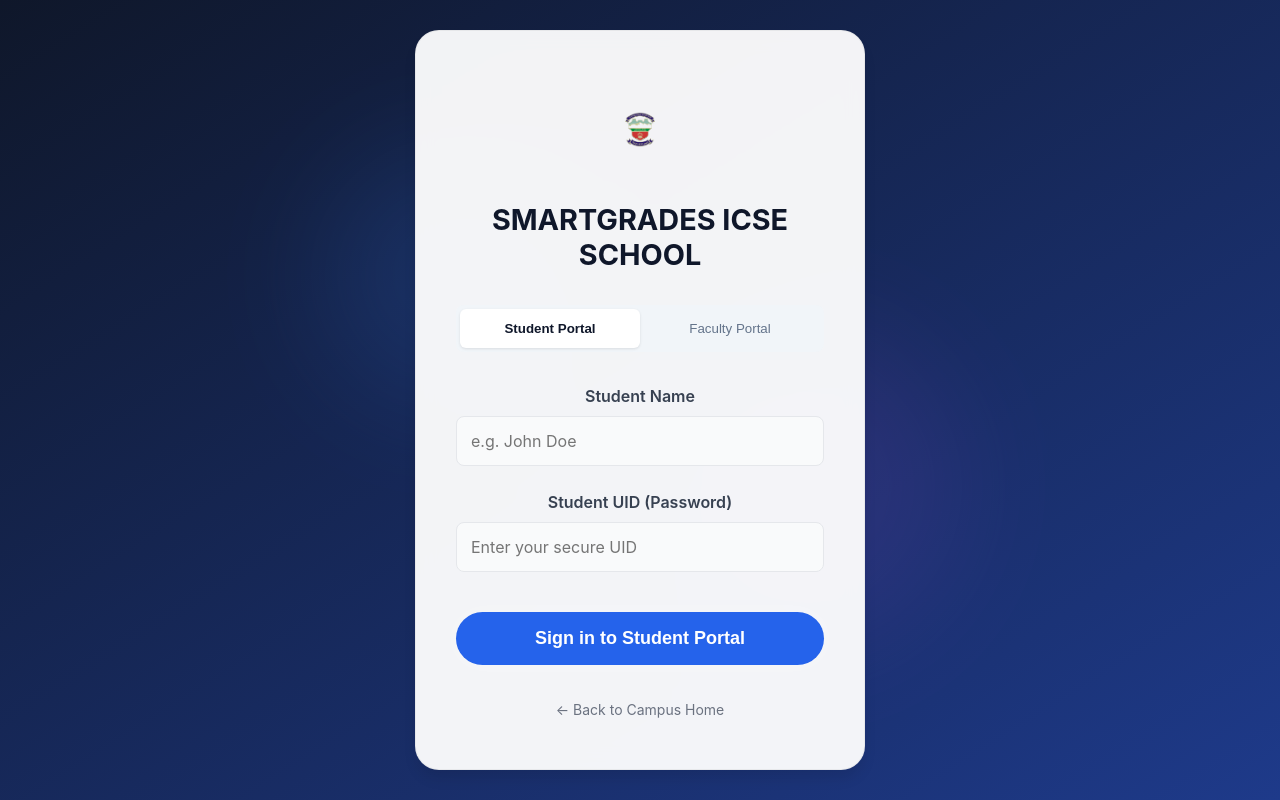
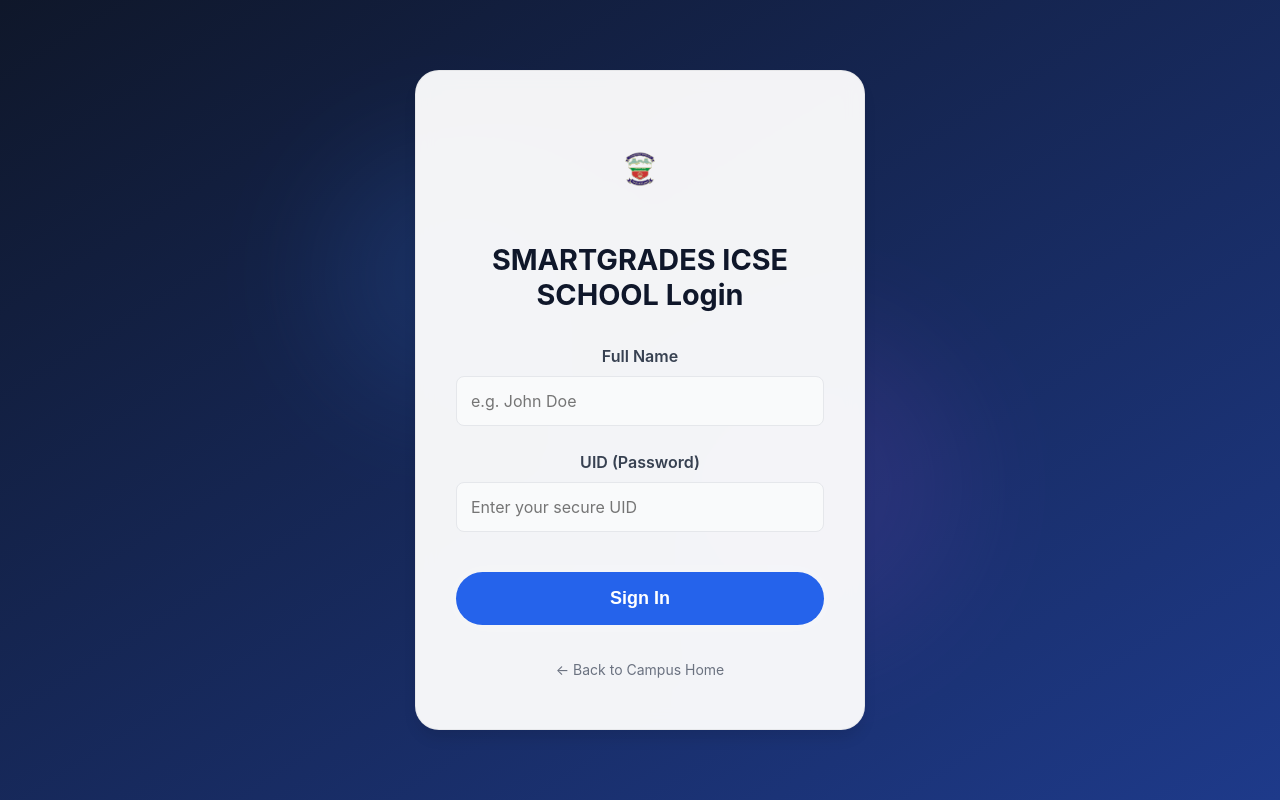
Before and after one commit to edarjeeling-creator/GN, a React (Vite) app: page /login in a window 1280 px wide. Built offline with nearby package versions, Linux system fonts and the light colour scheme; no server answers.

Commit message:
Simplify Login UI to a single unified form

```diff
--- a/src/context/AuthContext.jsx
+++ b/src/context/AuthContext.jsx
@@ -40,22 +40,31 @@
     return await supabase.auth.signInWithPassword({ email, password });
   };
 
-  const customLogin = async (role, name, uid) => {
+  const unifiedLogin = async (name, uid) => {
     try {
-      // Step 1: Look up the underlying email
-      const { data: email, error: rpcError } = await supabase.rpc('lookup_user_email', {
-        p_role: role,
-        p_name: name,
-        p_uid: uid
-      });
+      const rolesToTry = ['student', 'teacher', 'admin'];
+      let email = null;
 
-      if (rpcError) throw rpcError;
+      // Try finding the user in each role
+      for (const role of rolesToTry) {
+        const { data, error } = await supabase.rpc('lookup_user_email', {
+          p_role: role,
+          p_name: name,
+          p_uid: uid
+        });
+
+        if (data) {
+          email = data;
+          break; // Found the user
+        }
+      }
+
       if (!email) return { error: { message: 'Invalid Name or UID' } };
 
       // Step 2: Sign in with the retrieved email and the UID as the password
       return await supabase.auth.signInWithPassword({ email, password: uid });
     } catch (err) {
-      console.error("Custom login error:", err);
+      console.error("Unified login error:", err);
       return { error: err };
     }
   };
@@ -65,7 +74,7 @@
   };
 
   return (
-    <AuthContext.Provider value={{ session, profile, loading, login, customLogin, logout }}>
+    <AuthContext.Provider value={{ session, profile, loading, login, unifiedLogin, logout }}>
       {!loading && children}
     </AuthContext.Provider>
   );
--- a/src/pages/Login.jsx
+++ b/src/pages/Login.jsx
@@ -5,13 +5,12 @@
 import { useTheme } from '../context/ThemeProvider';
 
 const Login = () => {
-  const [loginType, setLoginType] = useState('student'); // 'student' or 'faculty'
   const [name, setName] = useState('');
   const [uid, setUid] = useState('');
   const [error, setError] = useState('');
   const [loading, setLoading] = useState(false);
 
-  const { session, customLogin } = useAuth();
+  const { session, unifiedLogin } = useAuth();
   const { siteBranding } = useTheme();
 
   if (session) {
@@ -23,10 +22,7 @@
     setLoading(true);
     setError('');
 
-    // Map login type to internal role ('student' or 'teacher')
-    const role = loginType === 'faculty' ? 'teacher' : 'student';
-
-    const { error } = await customLogin(role, name, uid);
+    const { error } = await unifiedLogin(name, uid);
     if (error) setError(error.message);
     setLoading(false);
   };
@@ -53,40 +49,24 @@
             <img src={siteBranding.logoUrl} alt="School Logo" style={{ width: '100px', height: '100px', objectFit: 'contain', margin: '0 auto 1.5rem', display: 'block' }} />
           </Link>
           <div style={{ marginBottom: '2rem', textAlign: 'center' }}>
-            <h2 style={{ color: 'var(--heading-color, var(--primary-color))', fontSize: '1.8rem', fontWeight: 'bold', marginBottom: siteBranding.siteMotto ? '0.25rem' : '0' }}>{siteBranding.siteName}</h2>
+            <h2 style={{ color: 'var(--heading-color, var(--primary-color))', fontSize: '1.8rem', fontWeight: 'bold', marginBottom: siteBranding.siteMotto ? '0.25rem' : '0' }}>{siteBranding.siteName} Login</h2>
             {siteBranding.siteMotto && <p style={{ color: 'var(--body-text-color, #64748b)', fontSize: '0.9rem', fontWeight: '500' }}>{siteBranding.siteMotto}</p>}
-          </div>
-
-          <div style={{ display: 'flex', marginBottom: '2rem', background: '#f1f5f9', borderRadius: '0.5rem', padding: '0.25rem' }}>
-            <button
-              onClick={() => setLoginType('student')}
-              style={{ flex: 1, padding: '0.75rem', border: 'none', background: loginType === 'student' ? 'white' : 'transparent', borderRadius: '0.375rem', fontWeight: loginType === 'student' ? 'bold' : 'normal', color: loginType === 'student' ? '#0f172a' : '#64748b', boxShadow: loginType === 'student' ? '0 1px 3px rgba(0,0,0,0.1)' : 'none', cursor: 'pointer', transition: 'all 0.2s' }}
-            >
-              Student Portal
-            </button>
-            <button
-              onClick={() => setLoginType('faculty')}
-              style={{ flex: 1, padding: '0.75rem', border: 'none', background: loginType === 'faculty' ? 'white' : 'transparent', borderRadius: '0.375rem', fontWeight: loginType === 'faculty' ? 'bold' : 'normal', color: loginType === 'faculty' ? '#0f172a' : '#64748b', boxShadow: loginType === 'faculty' ? '0 1px 3px rgba(0,0,0,0.1)' : 'none', cursor: 'pointer', transition: 'all 0.2s' }}
-            >
-              Faculty Portal
-            </button>
           </div>
 
           {error && <div className="badge badge-danger" style={{ width: '100%', textAlign: 'center', marginBottom: '1.5rem', padding: '0.75rem', borderRadius: '0.5rem' }}>{error}</div>}
 
           <AnimatePresence mode="wait">
             <motion.form
-              key={loginType}
-              initial={{ opacity: 0, x: loginType === 'student' ? -20 : 20 }}
-              animate={{ opacity: 1, x: 0 }}
-              exit={{ opacity: 0, x: loginType === 'student' ? 20 : -20 }}
+              initial={{ opacity: 0 }}
+              animate={{ opacity: 1 }}
+              exit={{ opacity: 0 }}
               transition={{ duration: 0.2 }}
               onSubmit={handleLogin}
               style={{ display: 'flex', flexDirection: 'column', gap: '1.5rem' }}
             >
               <div>
                 <label style={{ display: 'block', marginBottom: '0.5rem', fontWeight: 600, color: '#374151' }}>
-                  {loginType === 'student' ? 'Student Name' : 'Faculty Name'}
+                  Full Name
                 </label>
                 <input
                   type="text"
@@ -94,13 +74,13 @@
                   style={{ background: '#f9fafb', border: '1px solid #e5e7eb', padding: '0.875rem' }}
                   value={name}
                   onChange={(e) => setName(e.target.value)}
-                  placeholder={loginType === 'student' ? "e.g. John Doe" : "e.g. Rahul Sharma"}
+                  placeholder="e.g. John Doe"
                   required
                 />
               </div>
               <div>
                 <label style={{ display: 'block', marginBottom: '0.5rem', fontWeight: 600, color: '#374151' }}>
-                  {loginType === 'student' ? 'Student UID (Password)' : 'Faculty UID (Password)'}
+                  UID (Password)
                 </label>
                 <input
                   type="password"
@@ -113,7 +93,7 @@
                 />
               </div>
               <button type="submit" className="btn-hero-primary" style={{ marginTop: '1rem', background: 'var(--primary-color)', color: 'white', border: 'none', width: '100%' }} disabled={loading}>
-                {loading ? 'Authenticating...' : `Sign in to ${loginType === 'student' ? 'Student' : 'Faculty'} Portal`}
+                {loading ? 'Authenticating...' : 'Sign In'}
               </button>
             </motion.form>
           </AnimatePresence>
```
